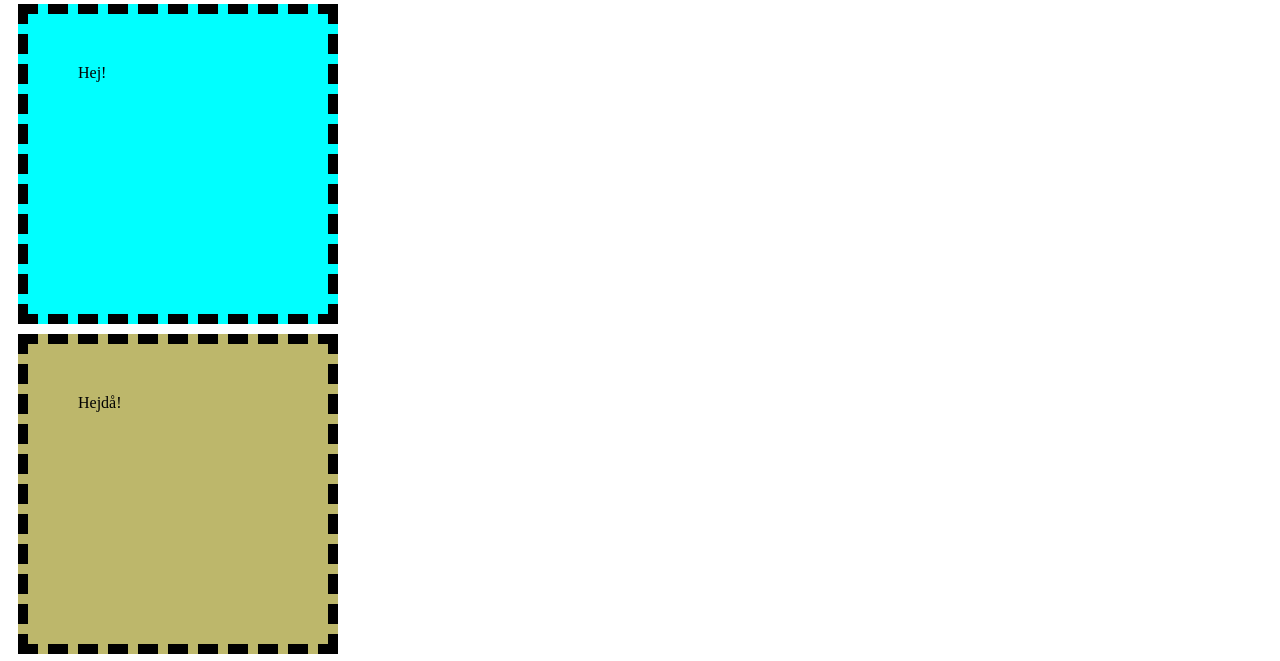
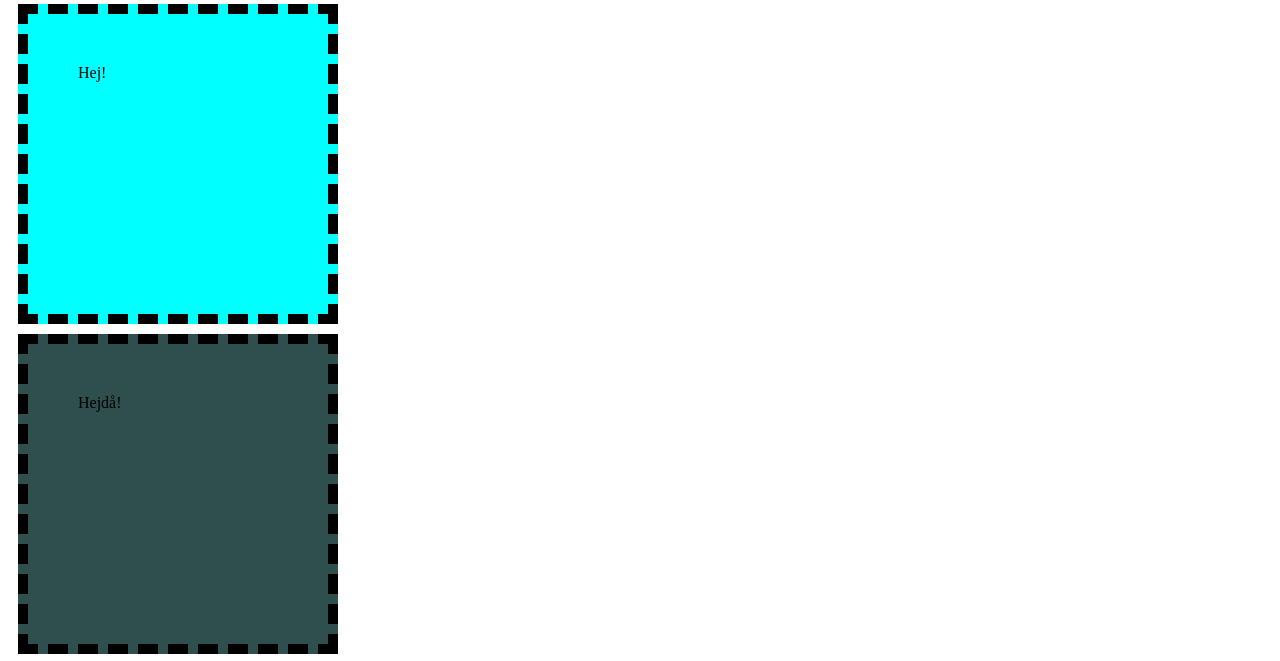
Before and after one commit to niklas-hjelm/MyPortfolio, a plain HTML site: page index.html in a window 1280 px wide. Shown: the part 82-743 px from the top of the page. Drawn offline with Linux system fonts and the light colour scheme.

Commit message:
changed color

```diff
--- a/css/style.css
+++ b/css/style.css
@@ -15,7 +15,7 @@ div {
   background-color: aqua;
 }
 .hejdå {
-  background-color: darkkhaki;
+  background-color: darkslategrey;
 }
 .redBorder {
   border-style: double;
```
